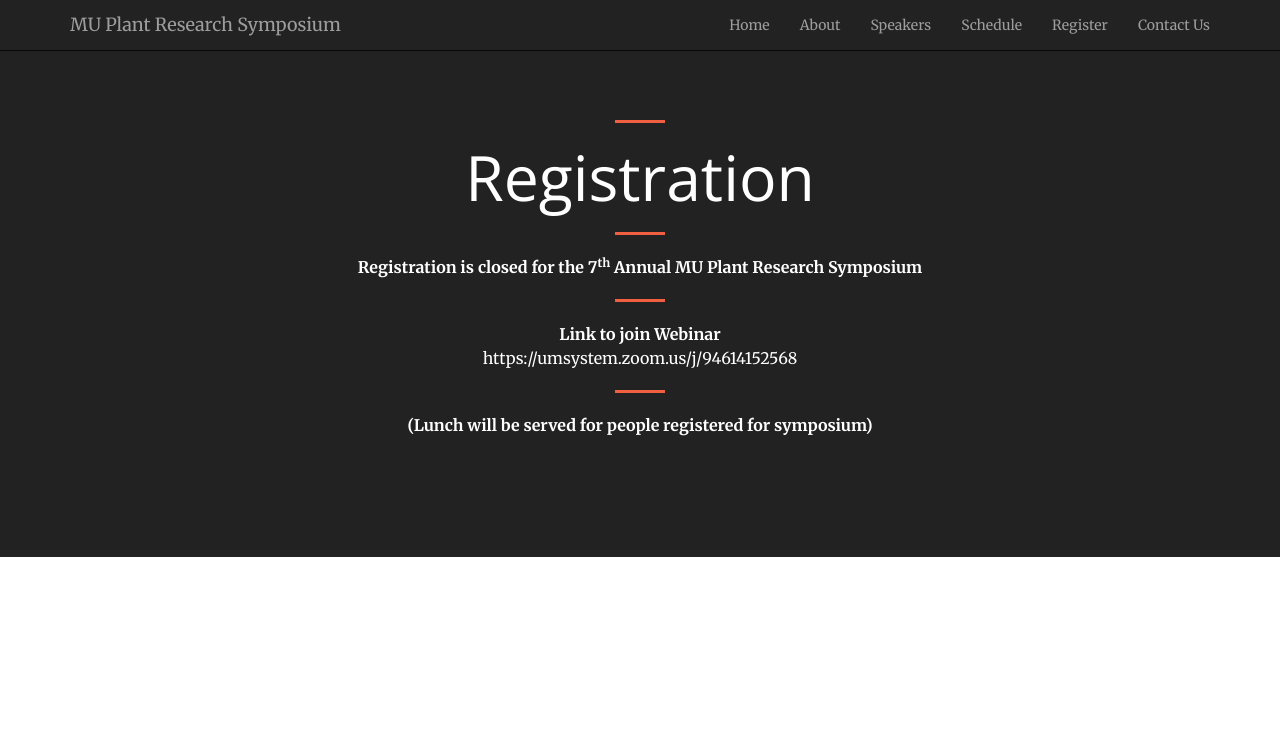
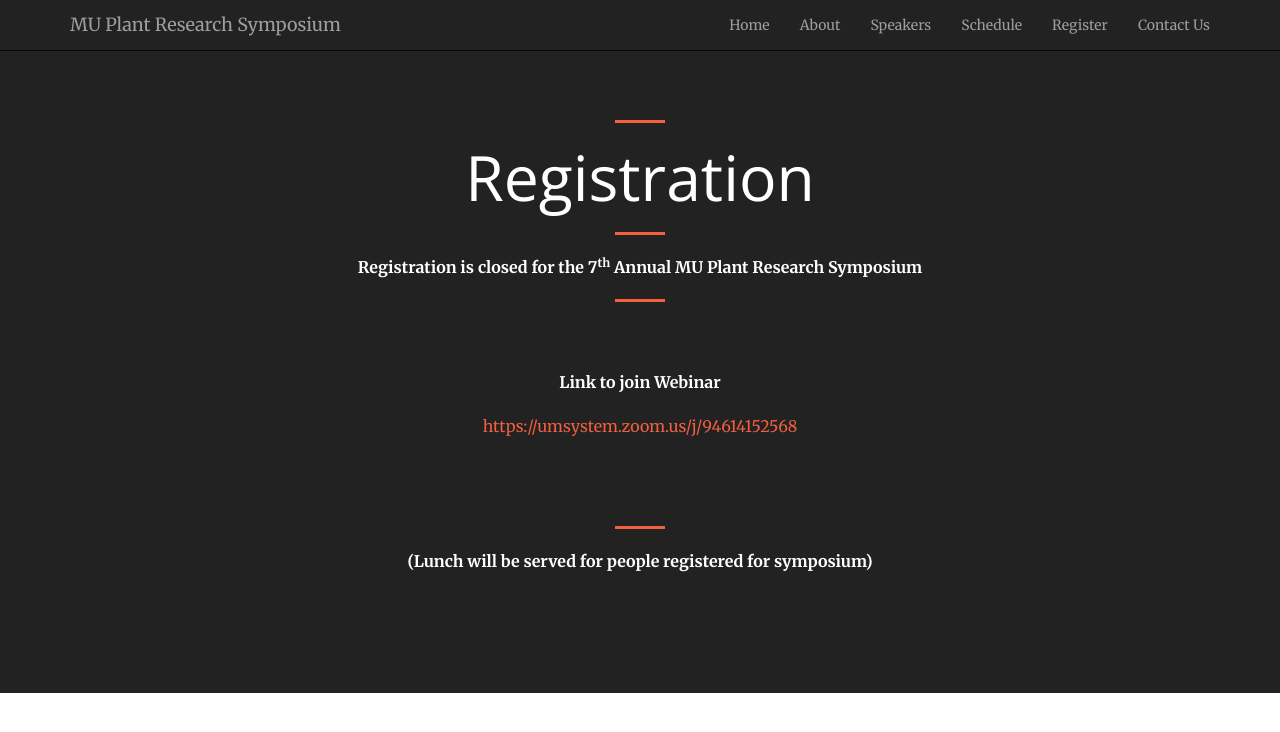
Before and after one commit to mupioneersymposium/mupioneersymposium.github.io, a Jekyll site: the page built from register.md, in a window 1280 px wide. Shown: the top 732 px of the page. Built offline with Jekyll 4.4.1, drawn with Linux system fonts in a browser that asks for light colours.

Commit message:
Update register.md

```diff
--- a/register.md
+++ b/register.md
@@ -8,9 +8,11 @@ layout: regular
 **Registration is closed for the 7<sup>th</sup> Annual MU Plant Research Symposium** <br />
 <hr style="clear: both;" />
 
+<br /><br />
 **Link to join Webinar**
 <br />
-https://umsystem.zoom.us/j/94614152568
+<p><a href="https://umsystem.zoom.us/j/94614152568">https://umsystem.zoom.us/j/94614152568</a></p>
+<br /><br />
 
- <hr style="clear: both;" />
+<hr style="clear: both;" />
   **(Lunch will be served for people registered for symposium)**
```
